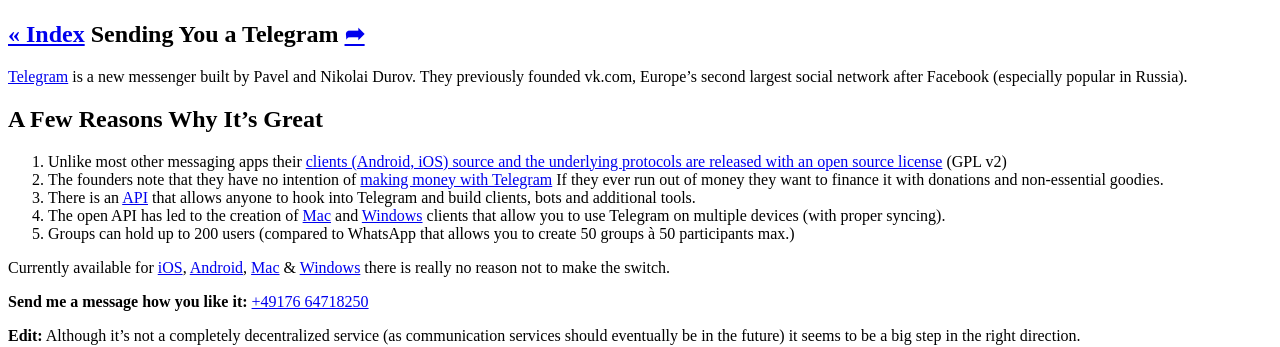
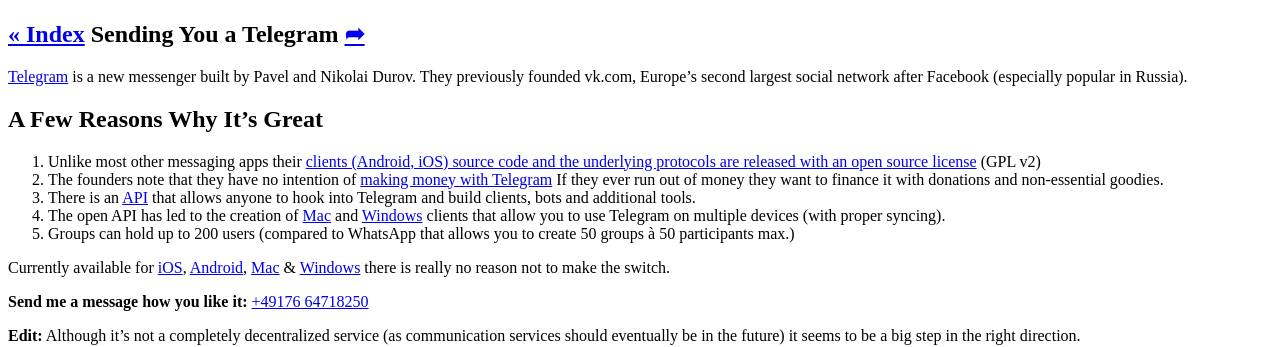
Before and after one commit to martinklepsch/martinklepsch.org, a Jekyll site: the page built from _posts/2014-01-09-Telegram.markdown, in a window 1280 px wide. Shown: the top 347 px of the page. Built offline with Jekyll 4.4.1, drawn with Linux system fonts in a browser that asks for light colours; nearby versions of some CDN libraries.

Commit message:
better workding about open source stuff

```diff
--- a/_posts/2014-01-09-Telegram.markdown
+++ b/_posts/2014-01-09-Telegram.markdown
@@ -10,7 +10,7 @@
 
 ## A Few Reasons Why It's Great
 
-1. Unlike most other messaging apps their [clients (Android, iOS) source and the
+1. Unlike most other messaging apps their [clients (Android, iOS) source code and the
    underlying protocols are released with an open source
    license](https://telegram.org/source) (GPL v2)
 2. The founders note that they have no intention of [making money with
```
